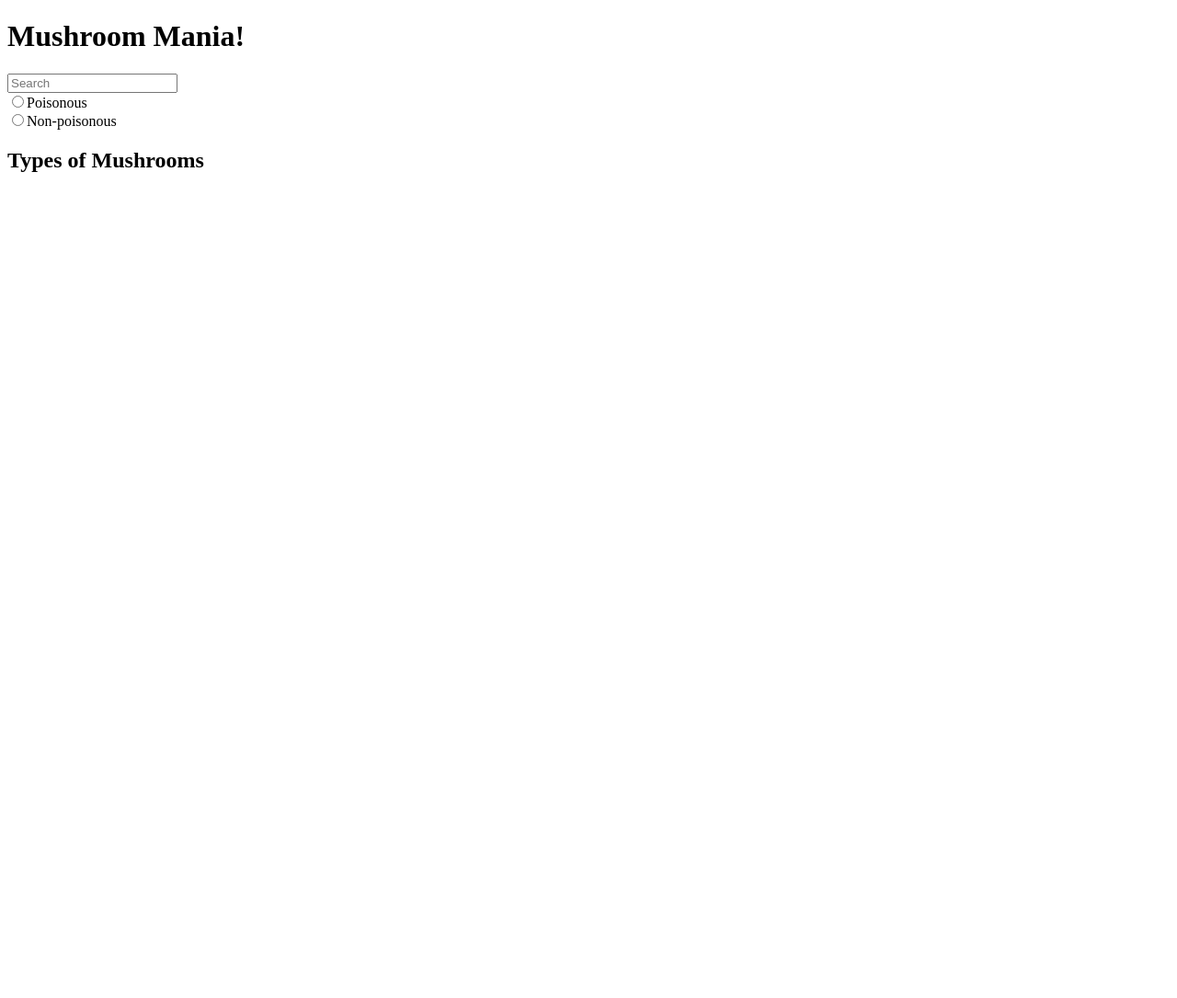
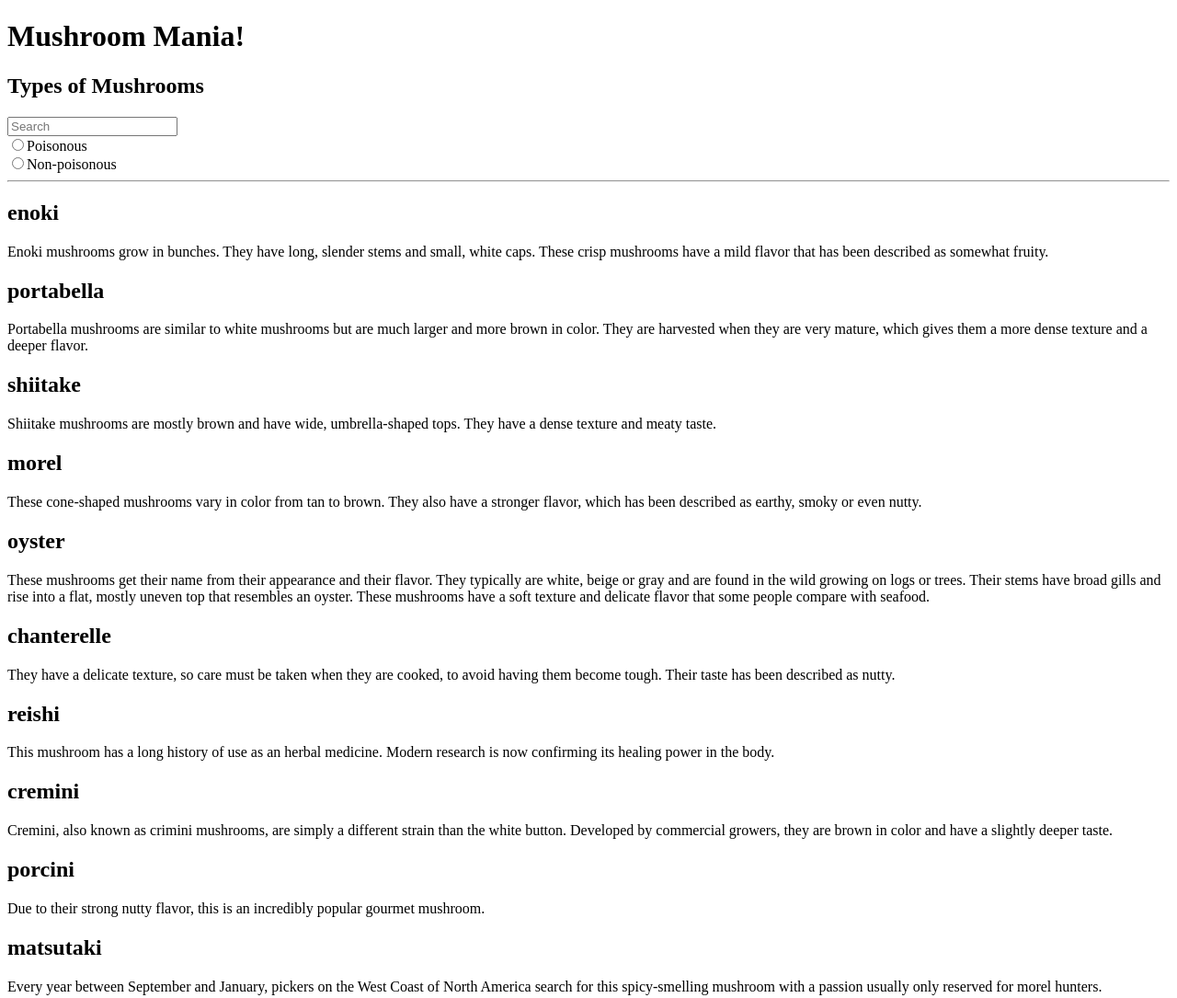
Before and after one commit to joeybiotti/C19-mushroom-mania, a plain HTML site: page index.html in a window 1280 px wide. Shown: the top 1085 px of the page at 92% size. Before the commit the page ends 800 px from the top, so only its background shows below. Drawn offline with nearby package versions, Linux system fonts and the light colour scheme; some packages are replaced by stand-ins of ours.

Commit message:
shrooms now load to dom

```diff
--- a/index.html
+++ b/index.html
@@ -8,13 +8,7 @@
 
 <body >
   <h1>Mushroom Mania!</h1>
-  <input ng-model="query" ng-model="myVar" placeholder="Search" />
-  <br />
-  <input type="radio" ng-model="myVar" value="poisonous" />Poisonous
-  <br />
-  <input type="radio" value="non-poisonous" />Non-poisonous
-  <div ng-view>
-
+      <div ng-view>
     <!-- content will go here... maybe? -->
 
   </div>
--- a/partials/mushrooms.html
+++ b/partials/mushrooms.html
@@ -2,8 +2,15 @@
   <header>
     <h1>Types of Mushrooms</h1>
     <section>
+      <input ng-model="query" ng-model="myVar" placeholder="Search" />
+      <br />
+      <input type="radio" ng-model="myVar" value="poisonous" />Poisonous
+      <br />
+      <input type="radio" value="non-poisonous" />Non-poisonous
+      <hr />
       <div ng-repeat="item in mushrooms">
-        <a href="#/item{{item.name}}"></a>
+        <h2>{{item.name}}</h2>
+        <p>{{item.description}}</p>
       </div>
     </section>
   </header>
```
